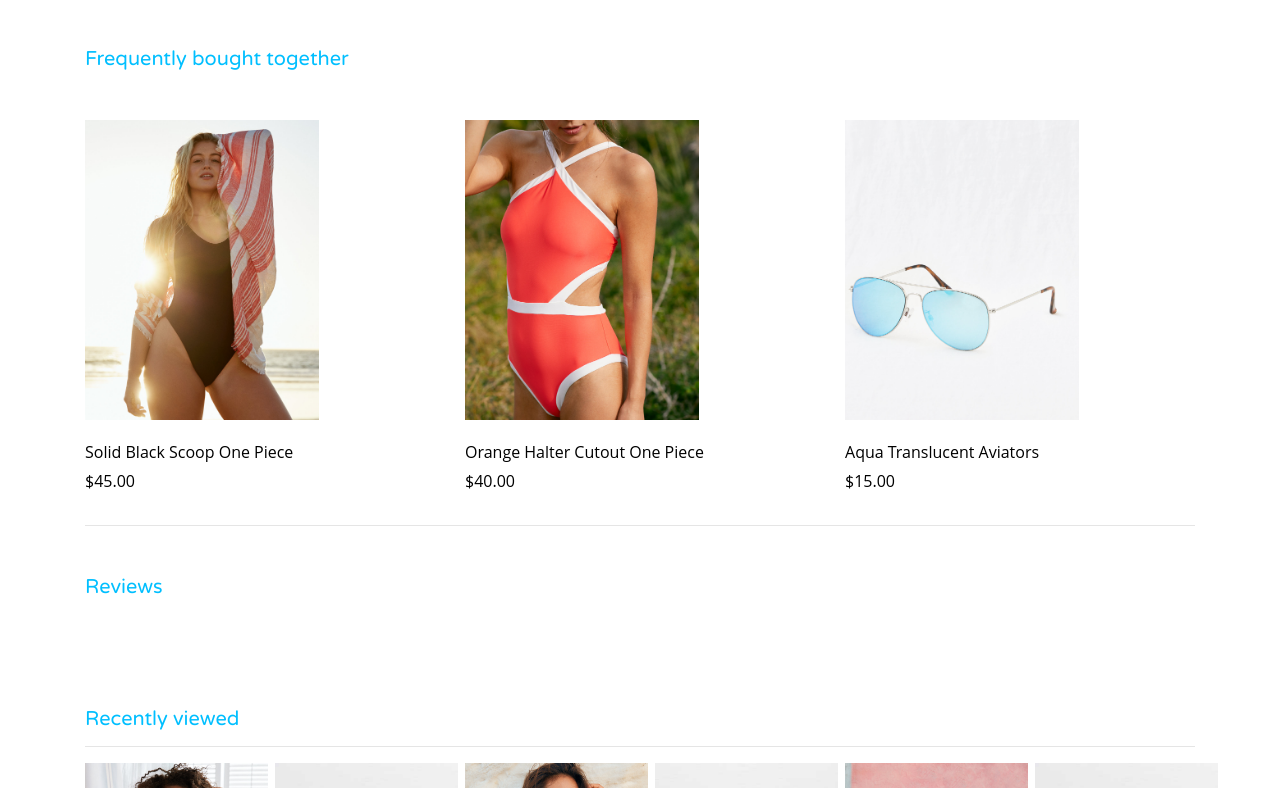
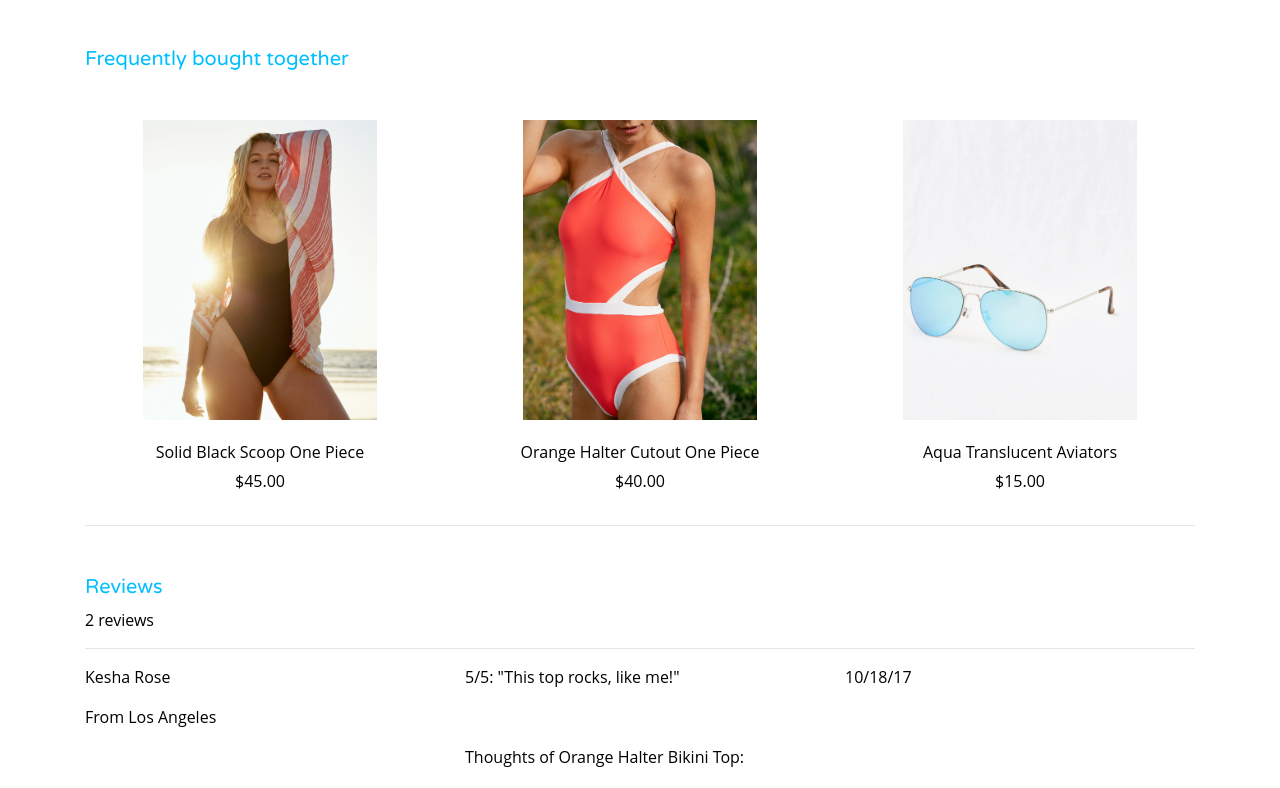
Before and after one commit to aheitzen/bootstrap_athletics, a plain HTML site: page detail.html in a window 1280 px wide. Shown: the part 1080-1868 px from the top of the page. Drawn offline with nearby package versions, Linux system fonts and the light colour scheme.

Commit message:
whatever

```diff
--- a/css/detail.css
+++ b/css/detail.css
@@ -356,6 +356,10 @@ svg.svg-inline--fa.fa-lightbulb.fa-w-12:hover {
 
 }
 
+.no-margin-bottom {
+	margin-bottom: 10px;
+}
+
 @keyframes flash {
 	to { transform: scale(1.2); }
 }
--- a/detail.html
+++ b/detail.html
@@ -72,10 +72,8 @@
 				<div class="card" style="width: 25rem;">
   					<div class="card-body">
     					<h5 class="card-title">Horizon Orange Halter Bikini Top</h5>
-    					<h6 class="card-subtitle mb-2 text-muted">$25 &nbsp;&nbsp;&nbsp;Free Shipping</h6>
+    					<h6 class="card-subtitle mb-2 text-muted">$25</h6>
    	 					<p class="card-text">Orange you glad you found this bikini top? This tops bright orange color paired with its neoprene material will have you feeling cute and supported in the water.</p>
-    					<!-- <a href="#" class="card-link">Card link</a>
-    					<a href="#" class="card-link">Another link</a> -->
     					<div class="dropdown">
   							<button class="btn btn-secondary dropdown-toggle" type="button" id="dropdownMenuButton" data-toggle="dropdown" aria-haspopup="true" aria-expanded="false">
     						Size
@@ -127,7 +125,7 @@
 	</div>
 	<div class="container" id="product-details">
 		<div class="row">
-			<div class="col">
+			<div class="col-4">
 				<h6 class="black-header"><strong>General info</strong></h6>
 				<ul>
 					<li>Cross straps provide support and comfort.</li>
@@ -137,7 +135,7 @@
 					<li>Sizes XS to XL.</li>
 				</ul>
 			</div>
-			<div class="col">
+			<div class="col-4">
 				<h6 class="black-header"><strong>Size details</strong></h6>
 				<ul>
 					<li>Swimwear is smaller than apparel sizing, check the size guide here.</li>
@@ -146,7 +144,7 @@
 					<li>Comes with removable pads for extra support.</li>
 				</ul>
 			</div>
-			<div class="col">
+			<div class="col-4">
 				<h6 class="black-header"><strong>Materials and care</strong></h6>
 				<ul>
 					<li>80% Nylon, 20% Elastane.</li>
@@ -163,7 +161,7 @@
 				<h5>Frequently bought together</h5>
 			</div>
 		</div>
-		<div class="row">
+		<div class="row text-center">
 			<div class="col">
 				<a href="">
 					<img  class="freq-bought-img img-responsive flip-img" src="img/black_one_piece.jpeg">
@@ -192,7 +190,47 @@
 		<div class="row">
 			<div class="col">
 				<hr>
-				<h5>Reviews</h5>
+				<h5 class="no-margin-bottom">Reviews</h5>
+<!-- 				<form class="form-inline">
+
+						<label class="my-1 mr-2" for="inlineFormCustomSelectPref">Sort by</label>
+						<div class="dropdown">
+  							<button class="btn btn-secondary dropdown-toggle float-left" type="button" id="dropdownMenuButton" data-toggle="dropdown" aria-haspopup="true" aria-expanded="false">
+    						Newest
+  							</button>
+					  <div class="dropdown-menu" aria-labelledby="dropdownMenuButton">
+					    <a class="dropdown-item" href="#">Highest Rated</a>
+					    <a class="dropdown-item" href="#">Lowest Rated</a>
+					    <a class="dropdown-item" href="#">Oldest</a>
+					  </div>
+					</div>
+				</form> -->
+				<p>2 reviews</p>
+				<hr>
+			</div>
+		</div>
+		<div class="row">
+			<div class="col">
+				<p>Kesha Rose</p>
+				<p>From Los Angeles</p>
+			</div>
+			<div class="col">
+				<p>5/5: "This top rocks, like me!"</p>
+			</div>
+			<div class="col">
+				<p>10/18/17</p>
+			</div>
+		</div>
+		<div class="row">
+			<div class="col">
+				<!-- <p>Kesha Rose</p>
+				<p>From Los Angeles</p> -->
+			</div>
+			<div class="col">
+				<p>Thoughts of Orange Halter Bikini Top:</p>
+			</div>
+			<div class="col">
+
 			</div>
 		</div>
 	</div>
```
